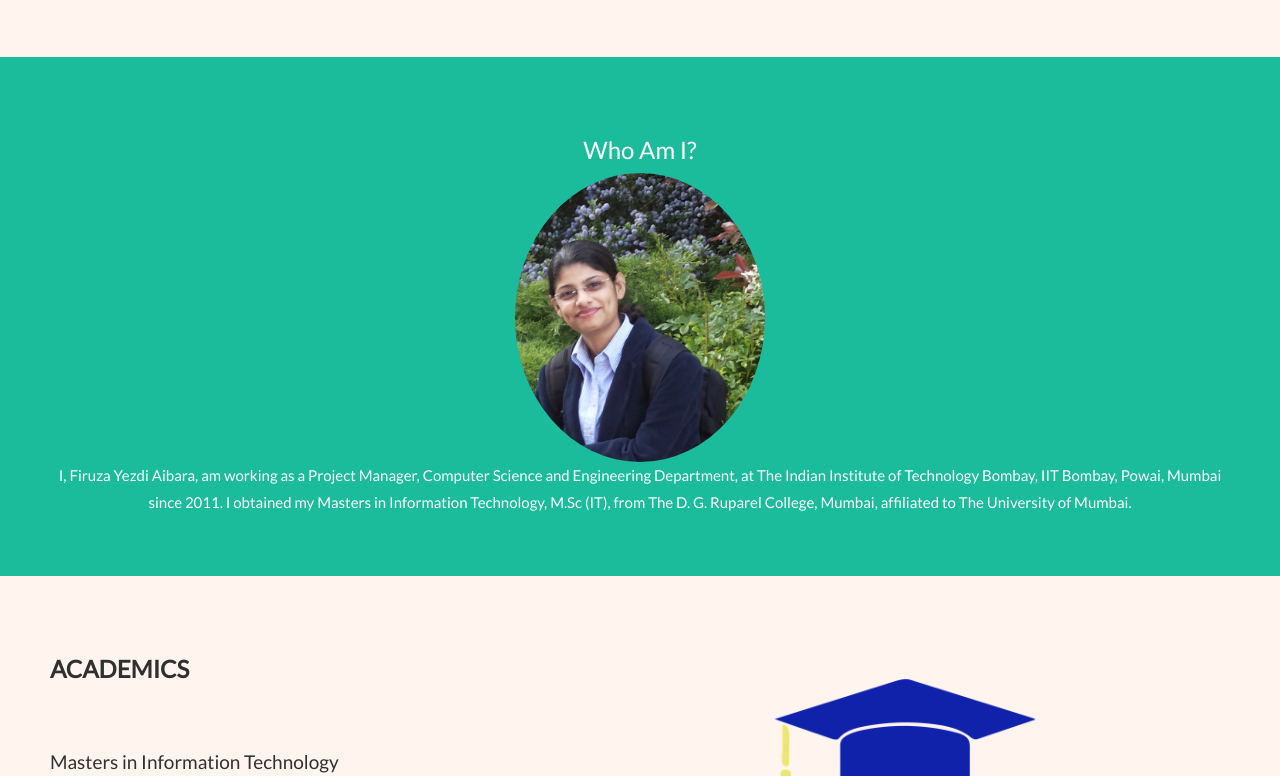
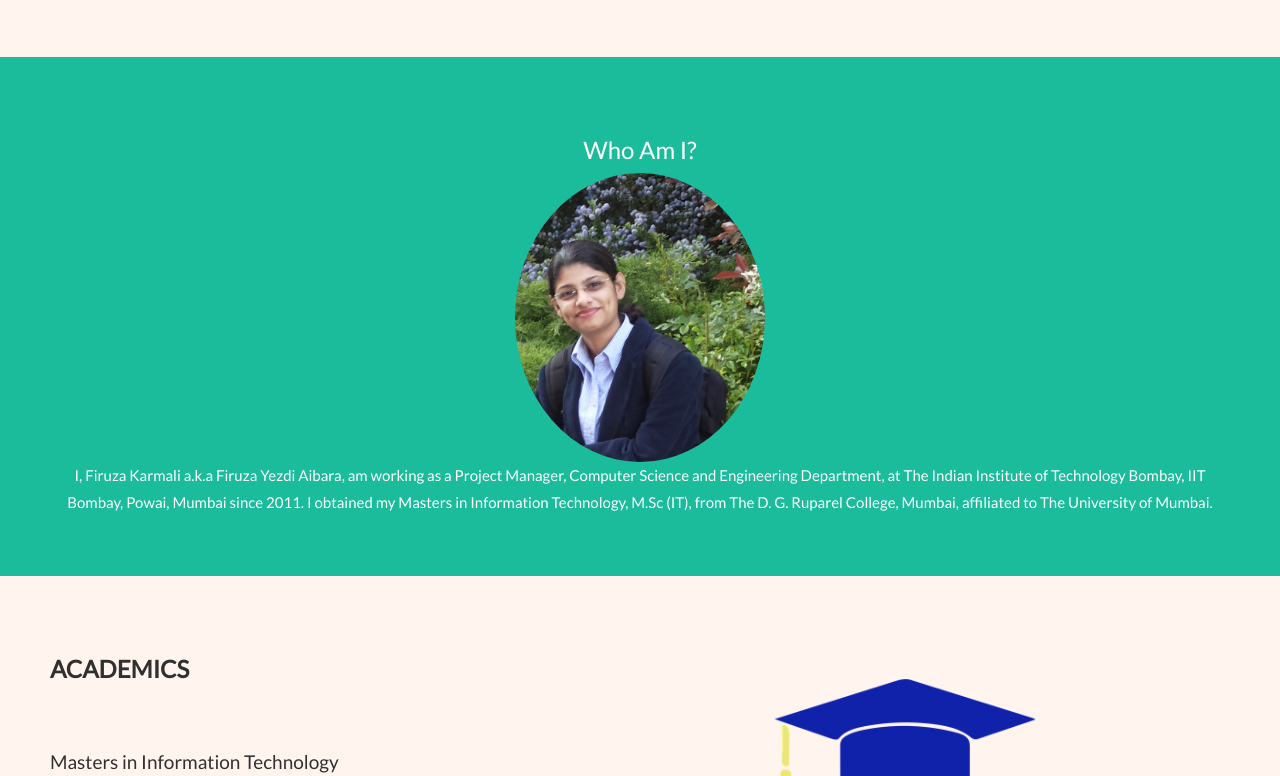
Before and after one commit to firuza/firuza.github.io, a plain HTML site: page index.html in a window 1280 px wide. Shown: the part 549-1325 px from the top of the page. Drawn offline with nearby package versions, Linux system fonts and the light colour scheme.

Commit message:
updated name

```diff
--- a/index.html
+++ b/index.html
@@ -279,7 +279,7 @@
 <div id="about" class="container-fluid bg-1 text-center">
   <h3 class="margin">Who Am I?</h3>
   <img src="images/Firuza2.png" class="img-responsive img-circle margin" style="display:inline;" alt="My Photo" width="250"> <br />
-I, Firuza Yezdi Aibara, am working as a Project Manager, Computer Science and Engineering Department, at The Indian Institute of Technology Bombay, IIT Bombay, Powai, Mumbai since 2011. I obtained my Masters in Information Technology, M.Sc (IT), from The D. G. Ruparel College, Mumbai, affiliated to The University of Mumbai.
+I, Firuza Karmali a.k.a Firuza Yezdi Aibara, am working as a Project Manager, Computer Science and Engineering Department, at The Indian Institute of Technology Bombay, IIT Bombay, Powai, Mumbai since 2011. I obtained my Masters in Information Technology, M.Sc (IT), from The D. G. Ruparel College, Mumbai, affiliated to The University of Mumbai.
 </div>
 
 <!--ACADEMICS-->
```
